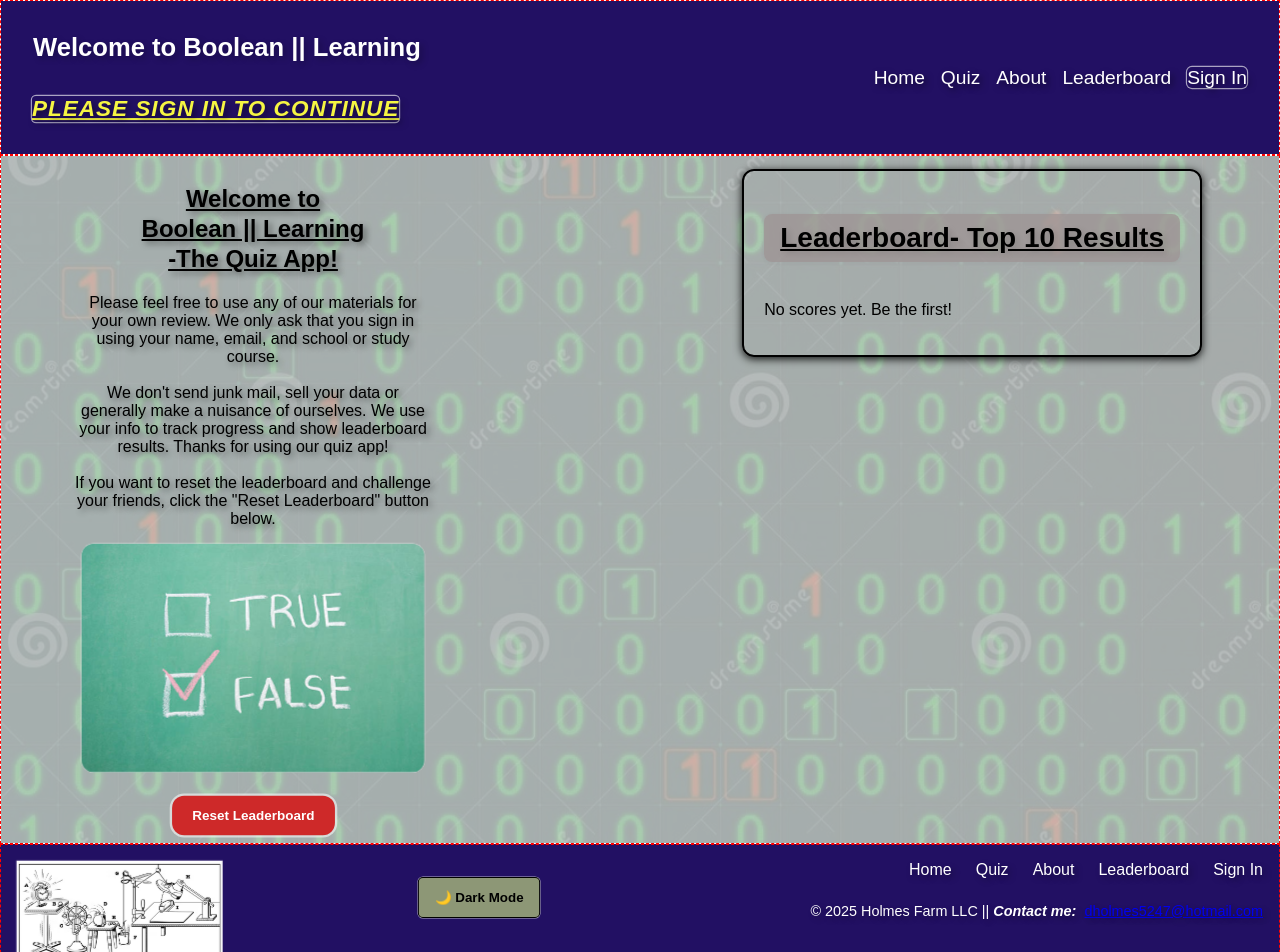
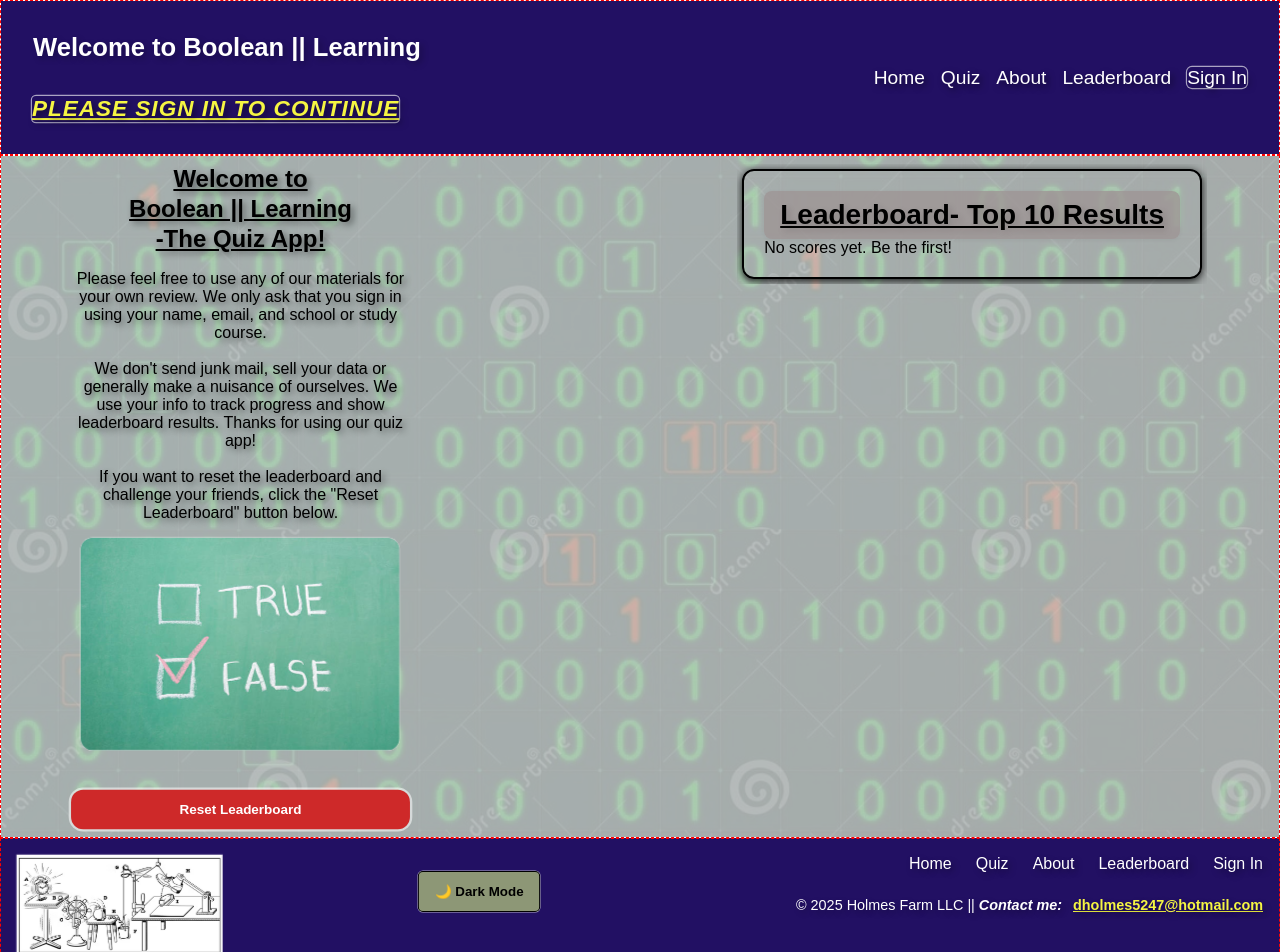
Before and after one commit to dholmes5247/unit-project-Darren-H, a React (Vite) app in the folder unit-project-Darren-H/: page / in a window 1280 px wide. Shown: the top 952 px of the page. Built offline with nearby package versions, Linux system fonts and the light colour scheme.

Commit message:
standard fixes

```diff
--- a/unit-project-Darren-H/src/App.css
+++ b/unit-project-Darren-H/src/App.css
@@ -1,75 +1,84 @@
+/* General Reset & Font */
 * {
   font-family: Arial, Helvetica, sans-serif;
+  box-sizing: border-box;
+  margin: 0;
+  padding: 0;
 }
 
+/* CSS Variables for Theming */
+:root {
+  --bg-color: #ffffff;
+  --text-color: #000000;
+}
 
+body.dark-mode {
+  --bg-color: #121212;
+  --text-color: #f0f0f0;
+}
+
+/* Full Height Layout */
 html, body {
   height: 100%;
-  margin:0;
-  padding:0;
+  background-color: var(--bg-color);
+  color: var(--text-color);
 }
 
-
+/* Layout Container */
 .app-container {
   display: flex;
   flex-direction: column;
   min-height: 100vh;
-
 }
 
+/* Main Content Area */
 .main-content {
   flex: 1;
   padding: 20px;
   overflow-x: hidden;
 }
 
+/* Content Area with Animated Background */
 .content-area {
   position: relative;
   flex: 1;
   z-index: 0;
 }
 
-header, footer {
-  z-index: 1;
-  position: relative;
-
-}
-
-header, .content-area, footer {
-  border: 1px dashed red;
-}
-
-
+/* Background Image Overlay */
 .content-area::before {
   content: '';
   position: absolute;
   inset: 0;
   background-image: url('/images/binaryBackground.jpg');
   background-size: cover;
-  background-position: center;
-  background-repeat: no-repeat;
+  background-repeat: repeat-y;
+  background-position: center 0;
   opacity: 0.35;
   filter: brightness(0.5);
   z-index: -1;
+  animation: scrollBackground 15s linear infinite;
 }
 
-:root {
-  --bg-color: #ffffff;
-  --text-color: #000000;
+/* Scroll Animation */
+@keyframes scrollBackground {
+  0% {
+    background-position: center 0;
+  }
+  100% {
+    background-position: center 1000px; /* Adjust for speed/length */
+  }
 }
 
-.dark-mode {
-  --bg-color: #121212;
-  --text-color: #f0f0f0;
-}
-
-body {
-  background-color: var(--bg-color);
-  color: var(--text-color);
-  transition: background 0.3s, color 0.3s;
-}
-
-.footer {
+/* Header & Footer */
+header, footer {
+  z-index: 1;
+  position: relative;
   background-color: var(--bg-color);
   color: var(--text-color);
 }
+
+
+header, .content-area, footer {
+  border: 1px dashed red;
+}
--- a/unit-project-Darren-H/src/components/Footer/Footer.css
+++ b/unit-project-Darren-H/src/components/Footer/Footer.css
@@ -25,12 +25,13 @@
   max-width: 100%;
   height: auto;
   animation: pulse 3s infinite;
+  min-width: 100px;
 
 
 }
 
 .footer-logo:hover {
-  transform: scale(1.3);   /* Grows 20% on hover */
+  transform: scale(1.3);
 
 }
 
@@ -66,8 +67,23 @@
 .footer-text {
   margin-top: 0.5rem;
   font-size: 0.9rem;
+  display: flex;
+    text-shadow: 3px 3px 6px rgba(0, 0, 0, 0.3);
+    gap: 3px;
+    flex-wrap: wrap;
 
-    text-shadow: 3px 3px 6px rgba(0, 0, 0, 0.3);
+}
+
+.email a {
+  color: #f5f542; /* Match header username */
+  text-decoration: underline;
+  font-weight: bold;
+
+}
+
+.email a:hover {
+  color: #d2d5a5;
+  cursor: pointer;
 
 }
 
--- a/unit-project-Darren-H/src/components/Footer/Footer.jsx
+++ b/unit-project-Darren-H/src/components/Footer/Footer.jsx
@@ -27,7 +27,7 @@
       <div className="footer-content">
 
         <div className="footer-left">
-        <a href="https://en.wikipedia.org/wiki/Rube_Goldberg" target="_blank" rel="noopener noreferrer">
+        <a href="https://en.wikipedia.org/wiki/Rube_Goldberg_machine" target="_blank" rel="noopener noreferrer">
 
           <img src={logo} alt="rube-logo" className="footer-logo" />
         </a>
@@ -65,10 +65,12 @@
 
 
 
-          <p className="footer-text">
-            &copy; 2025 Holmes Farm LLC || <b><em>Contact me:&nbsp;&nbsp;</em></b>
+          <div className="footer-text">
+            <span>&copy; 2025 Holmes Farm LLC || <b><em>Contact me:&nbsp;&nbsp;</em></b></span>
+            <span className='email'>
             <a href="mailto:dholmes5247@hotmail.com">dholmes5247@hotmail.com</a>
-          </p>
+            </span>
+          </div>
         </div>
       </div>
     </footer>
--- a/unit-project-Darren-H/src/components/Leaderboard/Leaderboard.css
+++ b/unit-project-Darren-H/src/components/Leaderboard/Leaderboard.css
@@ -6,6 +6,7 @@
   justify-content: flex-start;
   padding: 5px;
   gap: 40px;
+  overflow-x: auto
 }
 
 /* ========== Sidebar ========== */
--- a/unit-project-Darren-H/src/pages/Home.css
+++ b/unit-project-Darren-H/src/pages/Home.css
@@ -17,10 +17,13 @@
 
 /* Home Left: Heading & Text */
 .home-left {
+  display: flex;
+  flex-direction: column;
+  align-items: flex;
   max-width: 360px;
   padding-left: 25px;
   text-align: center;
-
+  gap: 1rem;
 
 }
 
@@ -41,6 +44,7 @@
 
 /* true-false image */
 .home-image {
+
       animation: pulse 3s infinite;
     transition: transform 0.3s ease;
   width: 95%;
```
